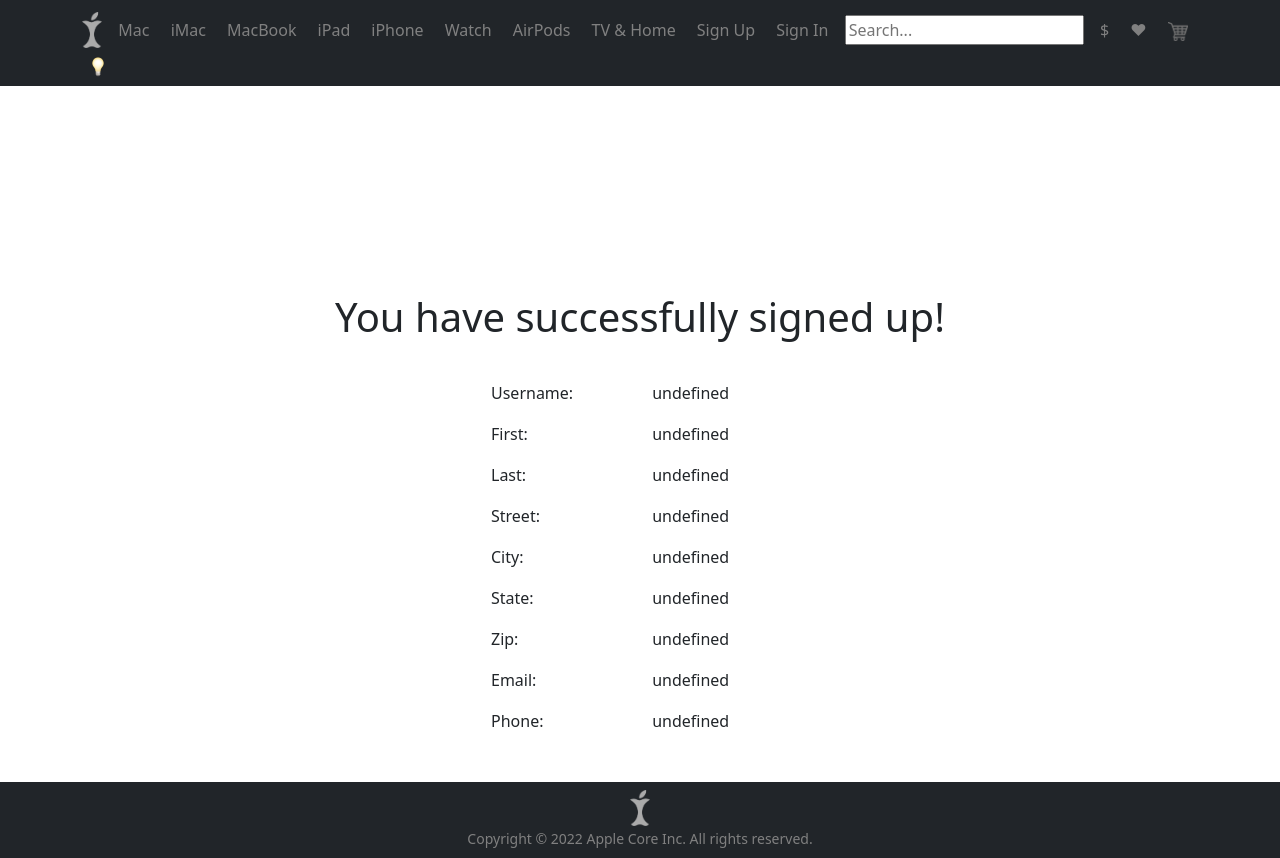
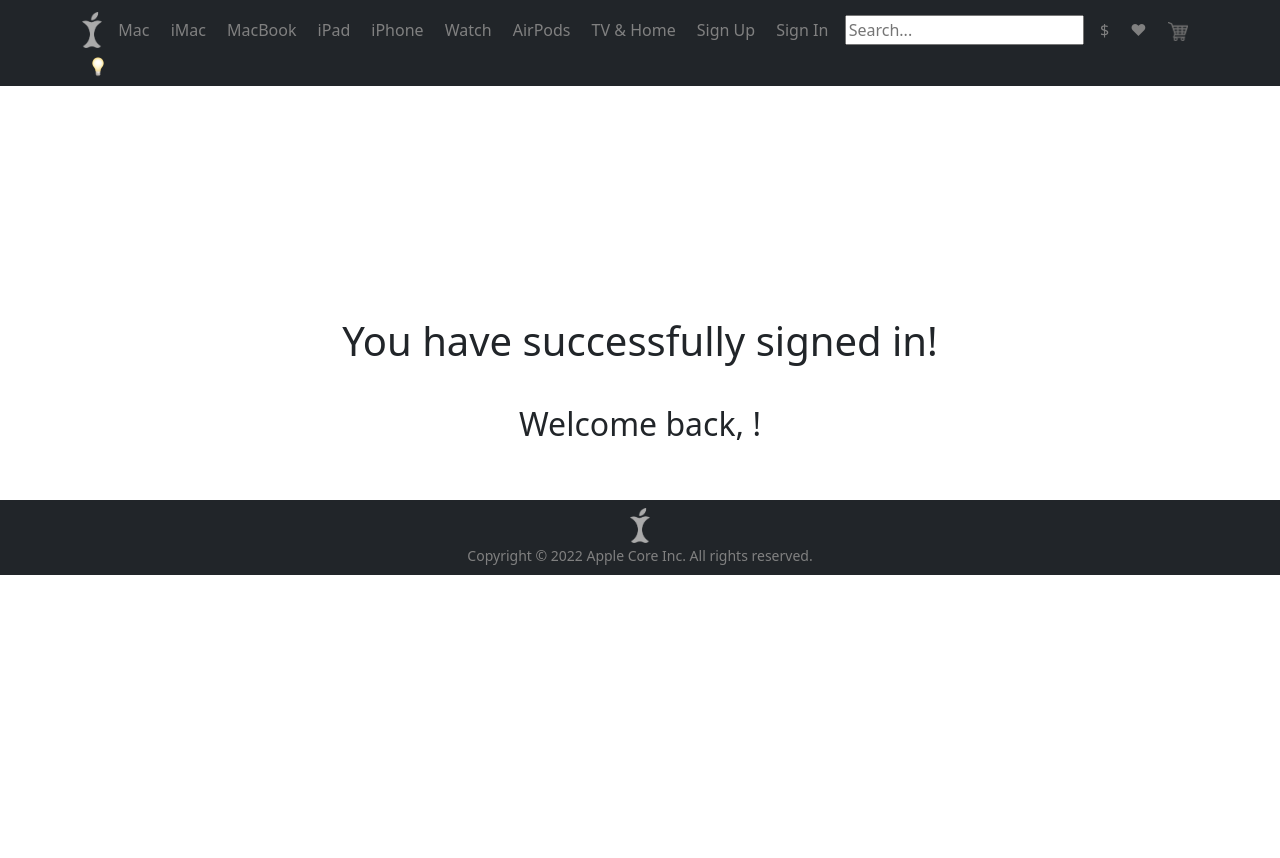
Before and after one commit to christophercallender/phase-2-project, a React (Create React App) app: page /routes/SignedIn in a window 1280 px wide. After the commit the page ends 800 px from the top, so only its background shows below. Built offline with nearby package versions, Linux system fonts and the light colour scheme.

Commit message:
seventh commit

```diff
--- a/src/routes/SignIn.js
+++ b/src/routes/SignIn.js
@@ -26,12 +26,8 @@
    }
 
    return (
-      <div
-         className="jumbotron jumbotron-fluid bg-white text-dark p-1"
-         id="signupForm"
-      >
+      <Container fluid align="center">
          <br />
-         <div className="container">
          <form>
             <p className="display-6 text-center">Sign In</p>
             <br />
@@ -64,10 +60,7 @@
             </div>
             <br />
             <div className="form-group row justify-content-center">
-                  <label
-                     for="Submit"
-                     className="col-md-2 col-form-label"
-                  ></label>
+               <label for="Submit" className="col-md-2 col-form-label"></label>
                <div className="col-md-4">
                   <button
                      type="submit"
@@ -81,7 +74,6 @@
             <br />
             <br />
          </form>
-         </div>
-      </div>
+      </Container>
    );
 }
--- a/src/routes/SignUp.js
+++ b/src/routes/SignUp.js
@@ -1,7 +1,7 @@
 import React, { useState } from 'react';
 import { v4 as uuid } from 'uuid';
 import { useNavigate } from 'react-router-dom';
-import { Container, Form, Button } from 'react-bootstrap';
+import { Container } from 'react-bootstrap';
 
 export default function SignUp() {
    const [users, setUsers] = useState([]);
@@ -44,12 +44,8 @@
    }
 
    return (
-      <div
-         className="jumbotron jumbotron-fluid bg-white text-dark p-1"
-         id="signupForm"
-      >
+      <Container fluid align="center">
          <br />
-         <div className="container">
          <form>
             <p className="display-6 text-center">Sign Up</p>
             <br />
@@ -194,10 +190,7 @@
             </div>
             <br />
             <div className="form-group row justify-content-center">
-                  <label
-                     for="Submit"
-                     className="col-md-2 col-form-label"
-                  ></label>
+               <label for="Submit" className="col-md-2 col-form-label"></label>
                <div className="col-md-4">
                   <button
                      type="submit"
@@ -210,7 +203,6 @@
             </div>
             <br />
          </form>
-         </div>
-      </div>
+      </Container>
    );
 }
--- a/src/routes/SignedIn.js
+++ b/src/routes/SignedIn.js
@@ -1,62 +1,15 @@
-import { Container, Table } from 'react-bootstrap';
+import { Container } from 'react-bootstrap';
 
-export default function SignedIn({
-   username,
-   first,
-   last,
-   street,
-   city,
-   state,
-   zip,
-   email,
-   phone,
-}) {
+export default function SignedIn({ first }) {
    return (
       <Container fluid align="center">
-         <h1>You have successfully signed up!</h1>
          <br />
-         <div style={{ width: '25%', textAlign: 'left' }}>
-            <Table className="border-white">
-               <tbody>
-                  <tr>
-                     <td>Username: </td>
-                     <td>{`${username}`}</td>
-                  </tr>
-                  <tr>
-                     <td>First: </td>
-                     <td>{`${first}`}</td>
-                  </tr>
-                  <tr>
-                     <td>Last: </td>
-                     <td>{`${last}`}</td>
-                  </tr>
-                  <tr>
-                     <td>Street: </td>
-                     <td>{`${street}`}</td>
-                  </tr>
-                  <tr>
-                     <td>City: </td>
-                     <td>{`${city}`}</td>
-                  </tr>
-                  <tr>
-                     <td>State: </td>
-                     <td>{`${state}`}</td>
-                  </tr>
-                  <tr>
-                     <td>Zip: </td>
-                     <td>{`${zip}`}</td>
-                  </tr>
-                  <tr>
-                     <td>Email: </td>
-                     <td>{`${email}`}</td>
-                  </tr>
-                  <tr>
-                     <td>Phone: </td>
-                     <td>{`${phone}`}</td>
-                  </tr>
-               </tbody>
-            </Table>
-         </div>
+         <p className="display-6 text-center">
+            You have successfully signed in!
+         </p>
+         <br />
+         <h2 className=" text-center">Welcome back, {first}!</h2>
+         <br />
       </Container>
    );
 }
--- a/src/routes/SignedUp.js
+++ b/src/routes/SignedUp.js
@@ -13,7 +13,10 @@
 }) {
    return (
       <Container fluid align="center">
-         <h1>You have successfully signed up!</h1>
+         <br />
+         <p className="display-6 text-center">
+            You have successfully signed up!
+         </p>
          <br />
          <div style={{ width: '25%', textAlign: 'left' }}>
             <Table className="border-white">
```
Lines whose indentation alone changed are shown as unchanged.
